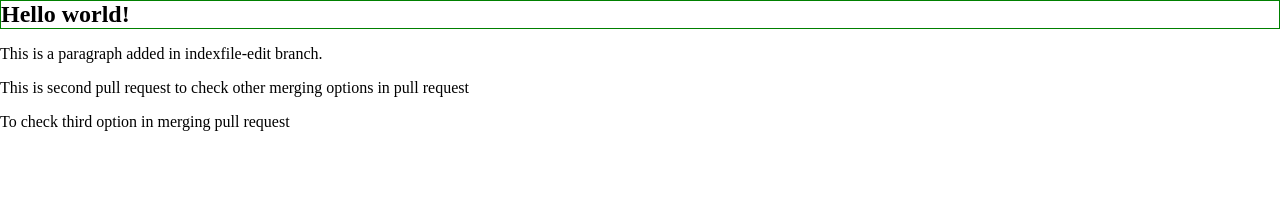
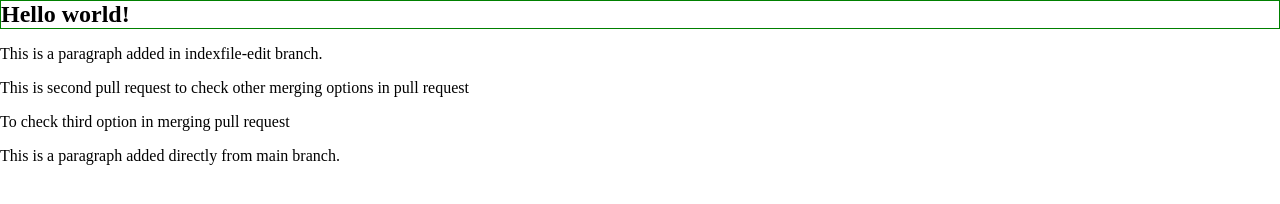
Before and after one commit to sohangurjar/Hello-world, a plain HTML site: page index.html in a window 1280 px wide. Drawn offline with Linux system fonts and the light colour scheme.

Commit message:
Update index.html
Added paragraph directly from main branch

```diff
--- a/index.html
+++ b/index.html
@@ -11,5 +11,6 @@
     <p>This is a paragraph added in indexfile-edit branch.</p>
     <p>This is second pull request to check other merging options in pull request</p>
     <p>To check third option in merging pull request</p>
+    <p>This is a paragraph added directly from main branch.</p>
   </body>
 </html>
```
